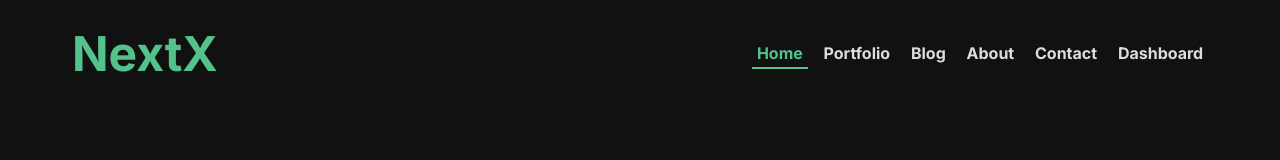
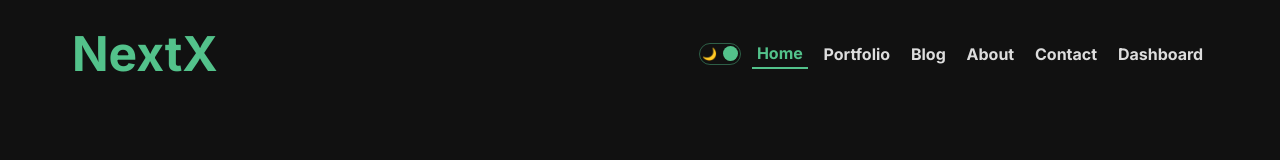
Before and after one commit to JakGin/NextX, a Next.js app: page / in a window 1280 px wide. Shown: the top 160 px of the page. Built offline with nearby package versions, Linux system fonts and the light colour scheme.

Commit message:
add theme toggle with context

```diff
--- a/src/app/globals.css
+++ b/src/app/globals.css
@@ -8,6 +8,18 @@
 body {
   max-width: 100vw;
   overflow-x: hidden;
+}
+
+.theme {
+  transition: 1s all ease;
+}
+
+.light {
+  background-color: #eee;
+  color: #111;
+}
+
+.dark {
   background-color: #111;
   color: #ddd;
 }
--- a/src/app/layout.jsx
+++ b/src/app/layout.jsx
@@ -2,23 +2,26 @@
 import "./globals.css";
 import { Inter } from "next/font/google";
 import Navbar from "@/components/Navbar/Navbar";
+import { ThemeProvider } from "@/context/ThemeContext";
 
 const inter = Inter({ subsets: ["latin"] });
 
 export const metadata = {
-  title: "My Page",
-  description: "I did this website",
+  title: "NextX",
+  description: "The NextX application",
 };
 
 export default function RootLayout({ children }) {
   return (
     <html lang="en">
       <body className={inter.className}>
-        <div className="container">
-          <Navbar />
-          {children}
-          <Footer />
-        </div>
+        <ThemeProvider>
+          <div className="container">
+            <Navbar />
+            {children}
+            <Footer />
+          </div>
+        </ThemeProvider>
       </body>
     </html>
   );
--- a/src/components/Navbar/Navbar.jsx
+++ b/src/components/Navbar/Navbar.jsx
@@ -4,6 +4,7 @@
 import styles from "./Navbar.module.css";
 import Link from "next/link";
 import { usePathname } from "next/navigation";
+import ThemeToggle from "../ThemeToggle/ThemeToggle";
 
 const links = [
   {
@@ -48,6 +49,7 @@
       </Link>
 
       <section className={styles.links}>
+        <ThemeToggle />
         <Link
           href="/"
           className={`${styles.link} ${
--- a/src/components/Navbar/Navbar.module.css
+++ b/src/components/Navbar/Navbar.module.css
@@ -18,6 +18,7 @@
   display: flex;
   flex-wrap: wrap;
   justify-content: center;
+  align-items: center;
   gap: 0.7em;
 }
 
--- /dev/null
+++ b/src/components/ThemeToggle/ThemeToggle.jsx
@@ -0,0 +1,22 @@
+"use client";
+
+import { useContext } from "react";
+import styles from "./ThemeToggle.module.css";
+import { ThemeContext } from "@/context/ThemeContext";
+
+const ThemeToggle = () => {
+  const { mode, toggleMode } = useContext(ThemeContext);
+
+  return (
+    <div className={styles.container} onClick={toggleMode}>
+      <div className={styles.icon}>🌙</div>
+      <div className={styles.icon}>☀️</div>
+      <div
+        className={styles.ball}
+        style={mode === "light" ? { left: "2px" } : { right: "2px" }}
+      />
+    </div>
+  );
+};
+
+export default ThemeToggle;
--- /dev/null
+++ b/src/components/ThemeToggle/ThemeToggle.module.css
@@ -0,0 +1,24 @@
+.container {
+  width: 42px;
+  height: 22px;
+  border: 1.5px solid #53c28b70;
+  border-radius: 30px;
+  display: flex;
+  justify-content: space-between;
+  align-items: center;
+  padding: 2px;
+  position: relative;
+  cursor: pointer;
+}
+
+.icon {
+  font-size: 12px;
+}
+
+.ball {
+  width: 15px;
+  height: 15px;
+  background-color: #53c28b;
+  border-radius: 50%;
+  position: absolute;
+}
--- /dev/null
+++ b/src/context/ThemeContext.jsx
@@ -0,0 +1,19 @@
+"use client";
+
+import { createContext, useState } from "react";
+
+export const ThemeContext = createContext();
+
+export const ThemeProvider = ({ children }) => {
+  const [mode, setMode] = useState("dark");
+
+  const toggleMode = () => {
+    setMode((prevMode) => (prevMode === "dark" ? "light" : "dark"));
+  };
+
+  return (
+    <ThemeContext.Provider value={{mode, toggleMode}}>
+        <div className={`theme ${mode}`}>{children}</div>
+    </ThemeContext.Provider>
+  )
+};
```
